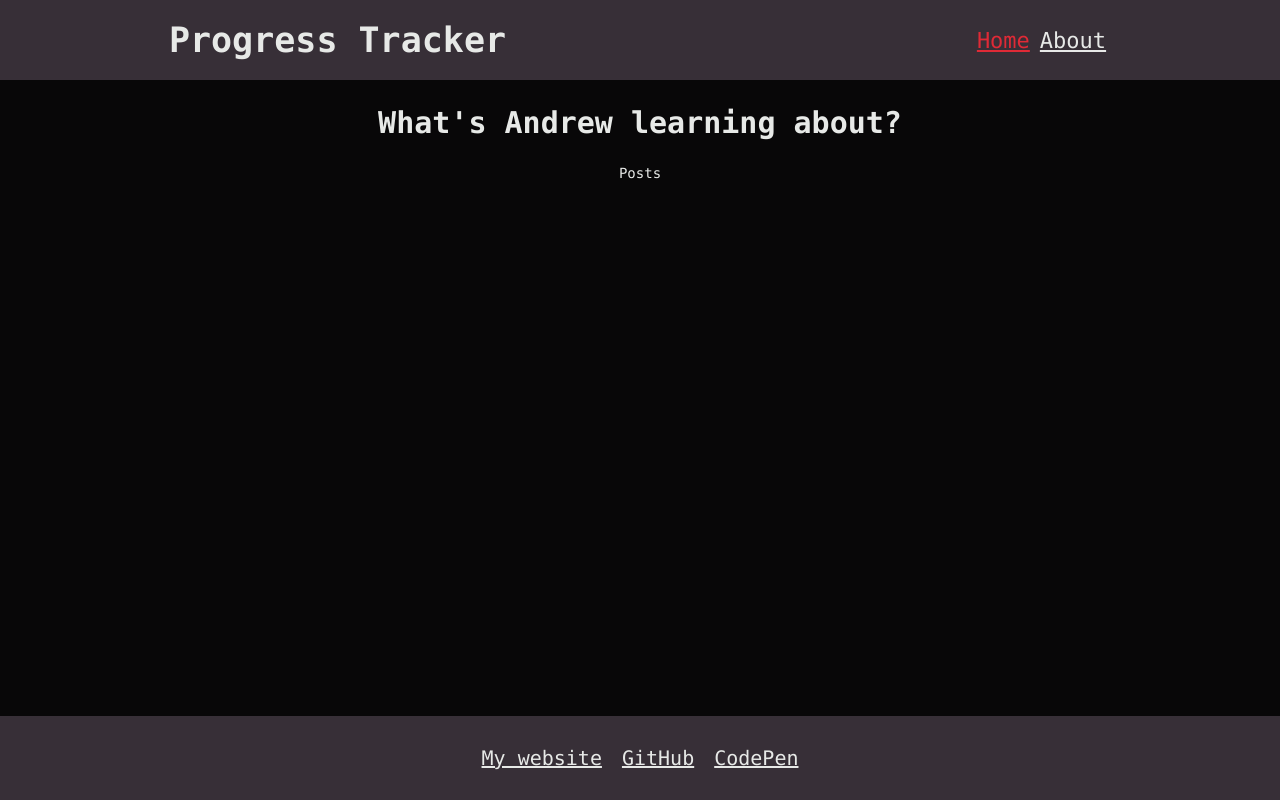
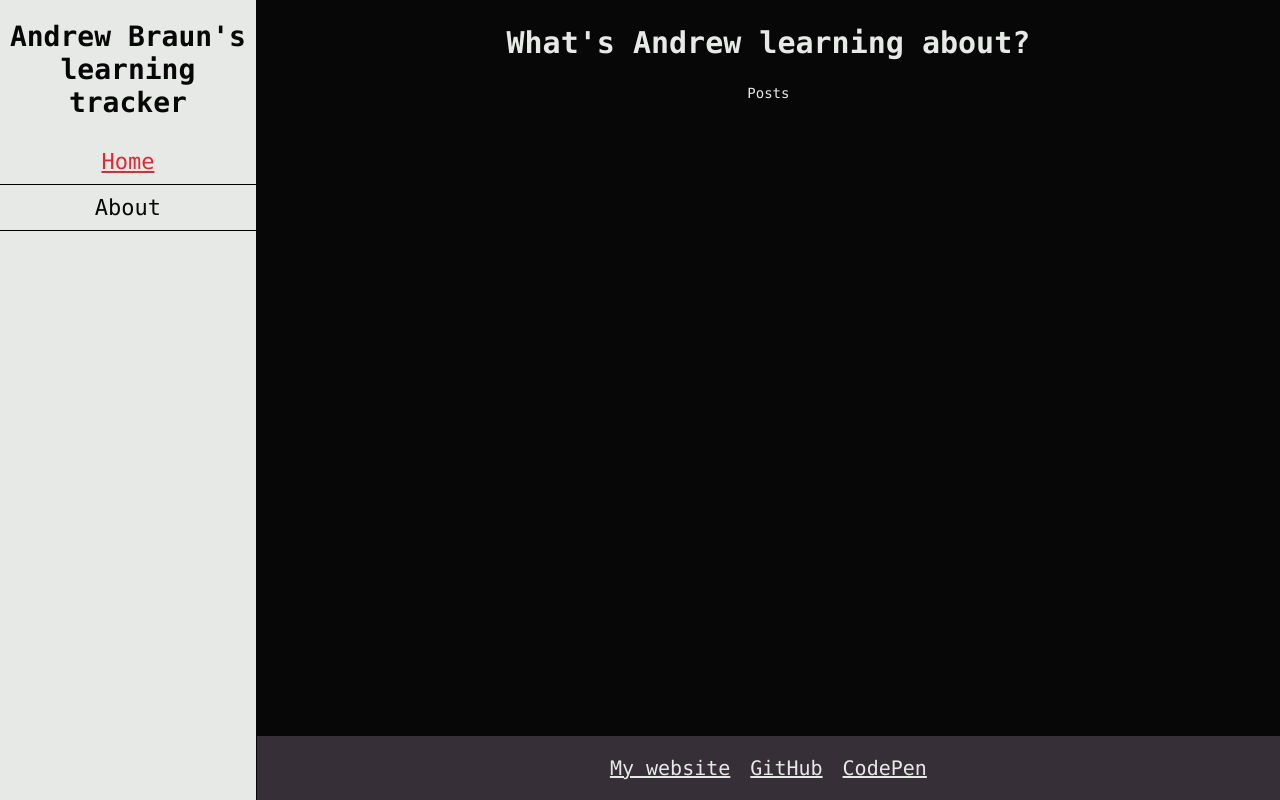
Before and after one commit to andrew-braun/progress-tracker, a Gatsby site: page / in a window 1280 px wide. Built offline with nearby package versions, Linux system fonts and the light colour scheme; Gatsby itself is replaced by a stand-in of ours.

Commit message:
changed layout to a left bar

```diff
--- a/gatsby-config.js
+++ b/gatsby-config.js
@@ -5,6 +5,9 @@
  */
 
 module.exports = {
+  siteMetadata: {
+    title: `Andrew Braun's learning tracker`,
+  },
   /* Your site config here */
   pathPrefix: "/progress-tracker",
 
--- a/src/components/layout.css
+++ b/src/components/layout.css
@@ -41,31 +41,56 @@ a:hover {
 	color: var(--accent-1);
 }
 
+.site-container {
+	display: grid;
+	grid-template-columns: 1fr 4fr;
+	grid-template-rows: 8fr 1fr;
+	gap: 1px 1px;
+	grid-template-areas:
+		"left-bar blog-feed"
+		"left-bar footer";
+	min-height: 100vh;
+	min-width: 100%;
+}
+
+.blog-feed {
+	grid-area: blog-feed;
+}
+
+.left-bar {
+	grid-area: left-bar;
+	background-color: var(--main-text);
+}
+
 /* --- HEADER --- */
 .site-header {
-    display: flex;
-    align-items: center;
-    justify-content: space-around;
-    padding: 2rem 0;
-    background-color: var(--secondary-bg);
 }
 
 .site-title-link {
 	text-decoration: none;
+	color: var(--main-bg);
+}
+
+.site-title-link:hover {
+    color: var(--main-bg);
 }
 
 .site-title-link h1 {
+	padding: 2rem 0.5rem;
 	margin: 0;
+	text-align: center;
+	font-size: 2em;
 }
 
 /* --- nav --- */
 .site-nav {
-    margin-left: 10%;
+	width: 100%;
+	background-color: var(--main-text);
 }
 
 .site-nav-list {
-    display: flex;
-    align-items: flex-end;
+	flex-direction: column;
+	text-align: center;
 	margin: 0;
 	padding: 0;
 	list-style: none;
@@ -73,24 +98,33 @@ a:hover {
 
 .site-nav-link {
 	display: block;
-    padding: 0 0.5rem;
+	padding: 1rem;
 	font-size: 2.2rem;
+	text-decoration: none;
+	color: var(--main-bg);
+	border: 1px solid black;
+	border-width: 0 0 1px 0;
+}
+
+.site-nav-link:hover {
+	background-color: var(--main-bg);
 }
 
 .active-nav-link {
 	color: var(--accent-2);
+	text-decoration: underline;
 }
 
 /* ---FOOTER--- */
 footer {
+	grid-area: footer;
+	align-self: end;
 	display: flex;
 	align-items: center;
 	justify-content: center;
-    position: absolute;
 	width: 100%;
-    bottom: 0;
-    left: 0;
-    padding: 2rem 0;
+	max-height: 10vh;
+	padding: 1rem 0;
 	background-color: var(--secondary-bg);
 }
 
--- a/src/components/layout.js
+++ b/src/components/layout.js
@@ -1,5 +1,5 @@
 import React from "react"
-import { Link } from "gatsby"
+import { useStaticQuery, Link, graphql } from "gatsby"
 import "./layout.css"
 
 const ListLink = props => (
@@ -15,12 +15,24 @@ const ListLink = props => (
 )
 
 export default function Layout({ children }) {
+  const data = useStaticQuery(
+    graphql`
+      query {
+        site {
+          siteMetadata {
+            title
+          }
+        }
+      }
+    `
+  )
   return (
-    <React.Fragment>
+    <div class="site-container">
+      <aside class="left-bar">
         <header className="site-header">
           <div className="site-title">
             <Link to="/" className="site-title-link">
-            <h1>Progress Tracker</h1>
+              <h1>{data.site.siteMetadata.title}</h1>
             </Link>
           </div>
           <nav className="site-nav">
@@ -36,7 +48,10 @@ export default function Layout({ children }) {
             </ul>
           </nav>
         </header>
+      </aside>
+      <div className="blog-feed">
         {children}
+      </div>
       <footer className="site-footer">
 
         <div className="external-link-container">
@@ -51,6 +66,6 @@ export default function Layout({ children }) {
             </a>
         </div>
       </footer>
-    </React.Fragment>
+    </div>
   )
 }
--- a/src/pages/index.js
+++ b/src/pages/index.js
@@ -1,13 +1,18 @@
 import React from "react"
 import Layout from "../components/layout"
+
 
 export default function Home() {
   return (
     <Layout>
-      <main className="main-container" id="home-main">
-        <h2>What's Andrew learning about?</h2>
-        <div>Posts</div>
-      </main>
+      <div className="main-container" id="home-main">
+        <aside className="left-bar"></aside>
+        <main className="blog-feed">
+          <h2>What's Andrew learning about?</h2>
+          <div>Posts</div>
+        </main>
+        <aside className="right-bar"></aside>
+      </div>
     </Layout>
   )
 }
```
Also changed, not shown: src/pages/styles/index.css (added), 1 other file. Lines whose indentation alone changed are shown as unchanged.
